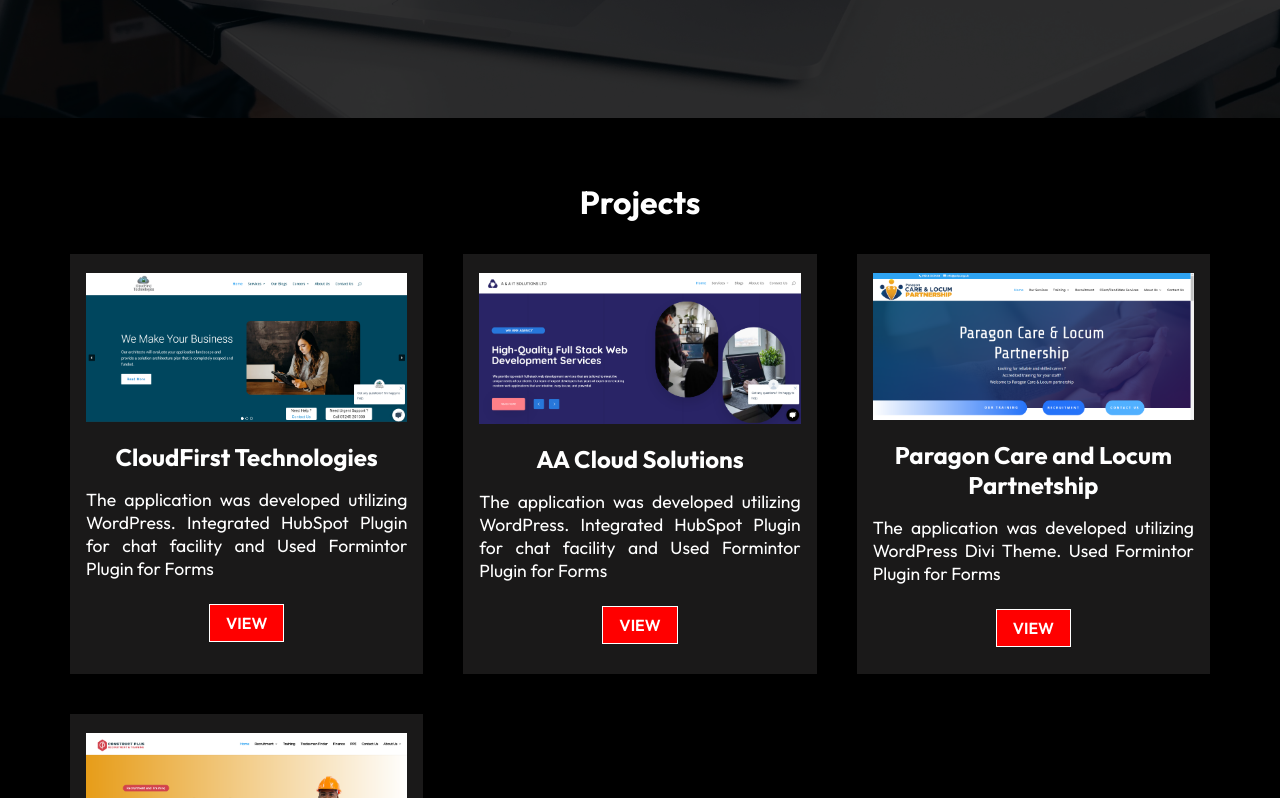
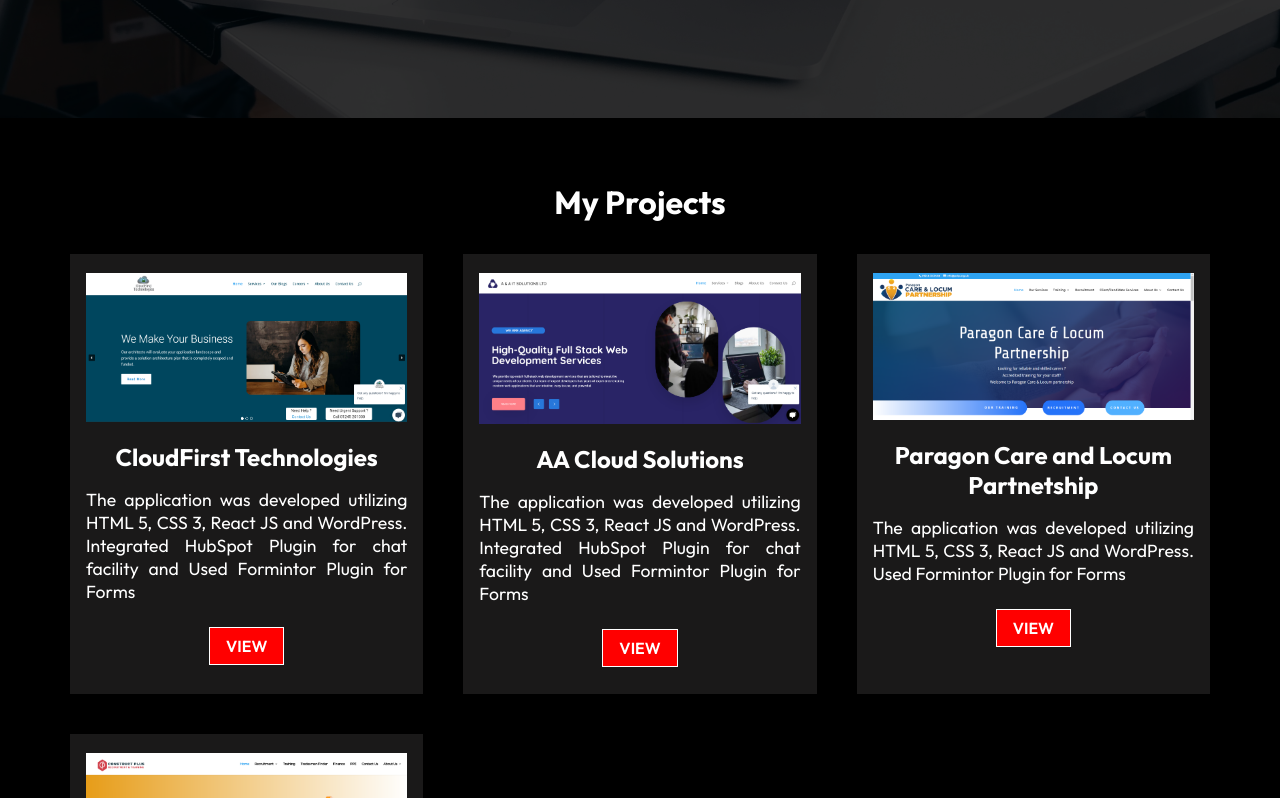
Before and after one commit to dineshbellamkonda12/React-portfolio, a React (Create React App) app: page / in a window 1280 px wide. Shown: the part 682-1480 px from the top of the page. Built offline with nearby package versions, Linux system fonts and the light colour scheme.

Commit message:
Updated About Section

```diff
--- a/public/index.html
+++ b/public/index.html
@@ -24,7 +24,7 @@
       work correctly both with client-side routing and a non-root public URL.
       Learn how to configure a non-root public URL by running `npm run build`.
     -->
-    <title>React App</title>
+    <title>Sai Dinesh Bellamkonda Portfolio</title>
   </head>
   <body>
     <noscript>You need to enable JavaScript to run this app.</noscript>
--- a/src/components/AboutContent.js
+++ b/src/components/AboutContent.js
@@ -55,7 +55,7 @@
                 <table>
                     <tr>
                         <th>FRONT END WEB DEVELOPER | CloudFirst Technologies (Chelmsford, England) Sep 2021 to Sep 2022</th>
-                        <th>FRONT END WEB DEVELOPER | Mphasis, India Aug 2018 to Jan 2021</th>
+                        <th>FRONT END WEB DEVELOPER | Mphasis (Chennai, India) Aug 2018 to Jan 2021</th>
                     </tr>
                     <tr>
                         <td>
@@ -108,8 +108,8 @@
             <div className='pw'>
                 <table>
                     <tr>
-                        <th>Clickappporter (Business Domain: Retail)</th>
-                        <th>PROOF CENTRAL (Business Domain: Publishing) </th>
+                        <th>Mphasis: Clickappporter (Business Domain: Retail)</th>
+                        <th>CloudFirst Technologies: PROOF CENTRAL (Business Domain: Publishing) </th>
                     </tr>
 
                     <tr>
@@ -134,9 +134,24 @@
                 </table>
             </div>
 
+            <br /> <br />
+            <br /> <br />
+            <h1>Awards</h1> <br /> <br />
+
+            <div className='ce'>
+                <table>
+                    <tr>
+                        <th>The Summit Individual Award (Issued by Mphasis) </th>
+                    </tr>
+
+                    <tr>
+                        <td>Recognized for outstanding performance as a full stack web developer, working independently on diverse projects.</td>
+                    </tr>
+                </table>
+            </div>
+            <br /> <br /> <br /> <br />
+
         </div>
-        <br /> <br /> <br /> <br />
-
 
 
         <div>
--- a/src/components/AboutContentStyles.css
+++ b/src/components/AboutContentStyles.css
@@ -34,6 +34,7 @@
 }
 
 table{
+    table-layout: fixed;
     width: 100%;
     table-layout: auto;
     color: white;
@@ -43,6 +44,7 @@
 
 th, td{
     text-align: center;
+    width: 20%;
 }
 
 .about .right{
--- a/src/components/Work.js
+++ b/src/components/Work.js
@@ -7,7 +7,7 @@
 const Work = () => {
   return (
     <div className='work-container'>
-        <h1 className='project-heading'>Projects</h1>
+        <h1 className='project-heading'>My Projects</h1>
         <div className='project-container'>
             {WorkCardData.map((val, ind) => {
                 return(
--- a/src/components/WorkCardData.js
+++ b/src/components/WorkCardData.js
@@ -7,28 +7,28 @@
     {
         imgsrc: pro1,
         title: "CloudFirst Technologies",
-        text: "The application was developed utilizing WordPress. Integrated HubSpot Plugin for chat facility and Used Formintor Plugin for Forms",
+        text: "The application was developed utilizing HTML 5, CSS 3, React JS and WordPress. Integrated HubSpot Plugin for chat facility and Used Formintor Plugin for Forms",
         view: "https://cloudfirsttechnologies.com/",
     },
 
     {
         imgsrc: pro2,
         title: "AA Cloud Solutions",
-        text: "The application was developed utilizing WordPress. Integrated HubSpot Plugin for chat facility and Used Formintor Plugin for Forms",
+        text: "The application was developed utilizing HTML 5, CSS 3, React JS and WordPress. Integrated HubSpot Plugin for chat facility and Used Formintor Plugin for Forms",
         view: "https://aacloudsolutions.co.uk/",
     },
 
     {
         imgsrc: pro3,
         title: "Paragon Care and Locum Partnetship",
-        text: "The application was developed utilizing WordPress Divi Theme. Used Formintor Plugin for Forms",
+        text: "The application was developed utilizing HTML 5, CSS 3, React JS and WordPress. Used Formintor Plugin for Forms",
         view: "https://www.pclp.org.uk/",
     },
 
     {
         imgsrc: pro4,
         title: "ConstructPlus",
-        text: "The application was developed utilizing WordPress Divi Theme. Used Formintor Plugin for Forms",
+        text: "The application was developed utilizing HTML 5, CSS 3, React JS and WordPress. Used Formintor Plugin for Forms",
         view: "https://constructplus.org.uk/",
     }
 
```
